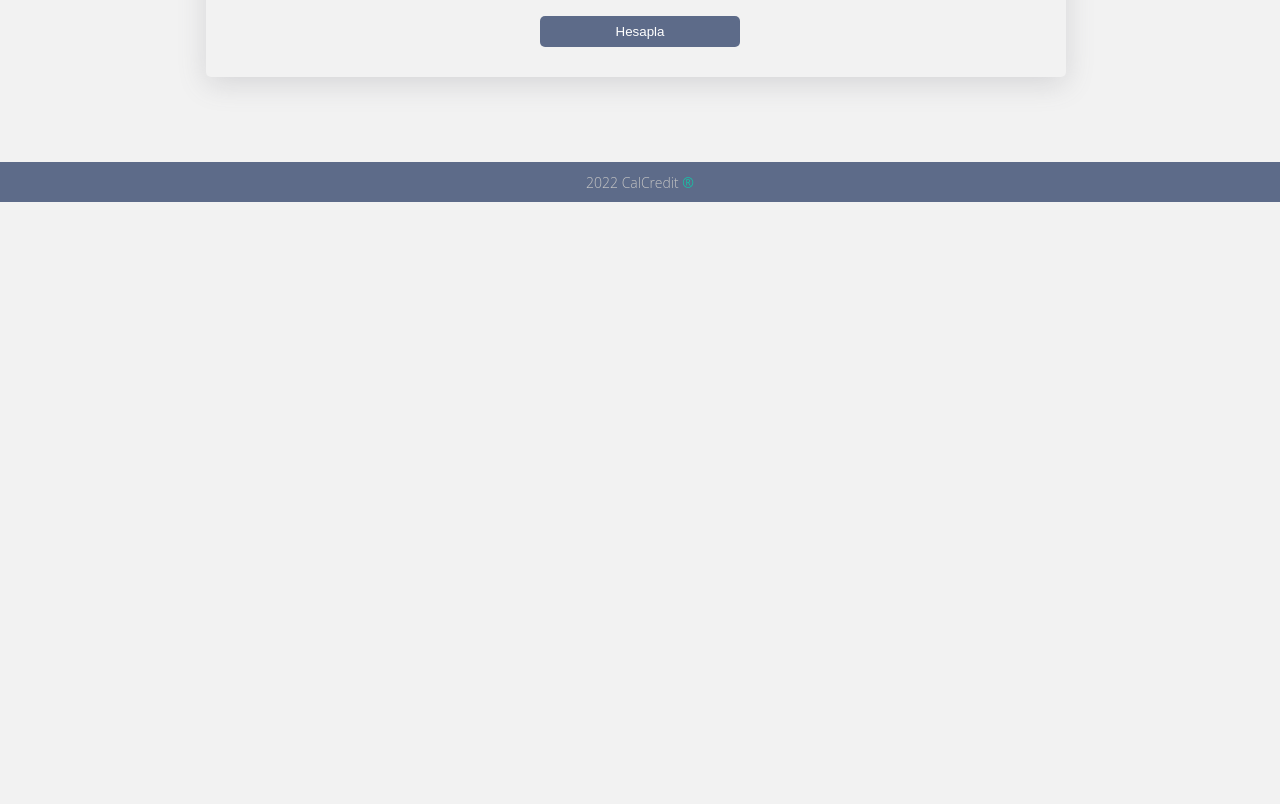
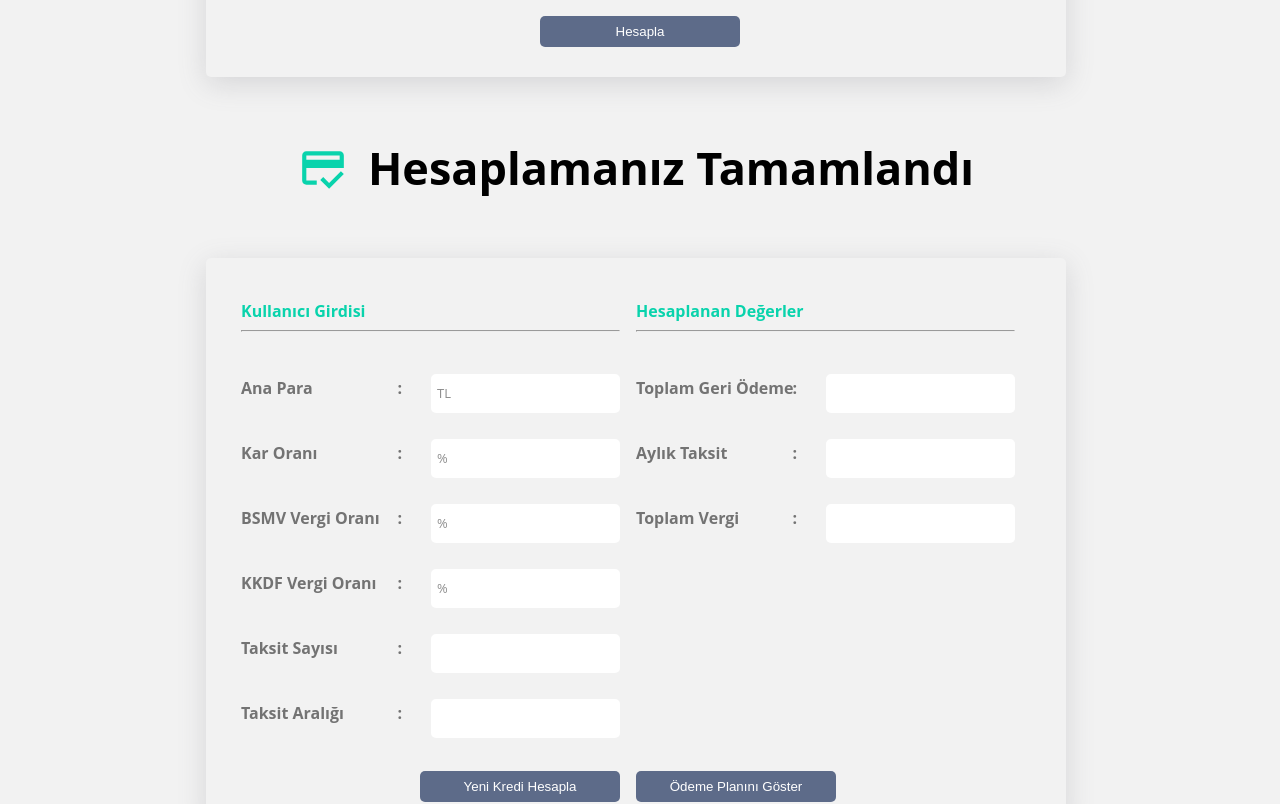
Before and after one commit to hkankyilmaz/fimple-credit-calculater, a React (Create React App) app: page / in a window 1280 px wide. Shown: the part 840-1644 px from the top of the page. Before the commit the page ends 1042 px from the top, so only its background shows below. Built offline with nearby package versions, Linux system fonts and the light colour scheme.

Commit message:
inputInfoContext added, useImperativeHandle hook used
-after the user submits the form the input information will be saved in the inutInfoContext
- if user click the start button will focus on first input area thans to useImperativeHandle hook
-some fixes

```diff
--- a/src/App.tsx
+++ b/src/App.tsx
@@ -4,6 +4,7 @@ import { theme, GlobalStyle } from "./theme";
 import { Routes, Route, BrowserRouter } from "react-router-dom";
 import { LanguageProvider } from "./store/languageContext";
 import { IThemeProvider } from "./store/themeContext";
+import { IinfoProvider } from "./store/inputInfoContext";
 import Header from "./components/header";
 import Home from "./components/home";
 import Footer from "./components/footer";
@@ -15,9 +16,11 @@ function App() {
         <ThemeProvider theme={theme}>
           <Header />
           <BrowserRouter>
-            <Routes>
-              <Route path="/" element={<Home />} />
-            </Routes>
+            <IinfoProvider>
+              <Routes>
+                <Route path="/" element={<Home />} />
+              </Routes>
+            </IinfoProvider>
           </BrowserRouter>
           <Footer />
           <GlobalStyle />
--- a/src/components/home/index.tsx
+++ b/src/components/home/index.tsx
@@ -6,12 +6,11 @@ import { StyledDiv } from "./styled";
 import IThemeContext from "../../store/themeContext";
 import UserInput from "./userInput";
 import { handleScroll } from "../../customHook/handleScroll";
-import Result from "./userInput/Result";
 
 function Home() {
   const { text } = useContext(LanguageContext);
   const { Itheme } = useContext(IThemeContext);
-  const inputRef = useRef<HTMLDivElement>(null);
+  const inputRef = useRef<any>(null);
   const inputForm = useRef<HTMLDivElement>(null);
 
   const gridCss = {
@@ -21,8 +20,7 @@ function Home() {
   };
 
   const handleClick = () => {
-    const input = inputRef.current?.lastChild as HTMLElement;
-    input !== null && input.focus();
+    inputRef.current.focusInput();
 
     handleScroll(inputForm);
   };
@@ -39,9 +37,6 @@ function Home() {
           <UserInput ref={inputRef} />
         </Grid>
       </StyledDiv>
-      <Grid container spacing={1} style={gridCss}>
-        <Result />
-      </Grid>
     </Container>
   );
 }
--- a/src/components/home/userInput/Result/index.tsx
+++ b/src/components/home/userInput/Result/index.tsx
@@ -1,9 +1,11 @@
-import React, { useContext } from "react";
+import React, { useContext, useImperativeHandle } from "react";
 import Grid from "@mui/material/Grid";
+import Container from "@mui/material/Container";
 import CreditScoreIcon from "@mui/icons-material/CreditScore";
 import LanguageContext from "../../../../store/languageContext";
 import IThemeContext from "../../../../store/themeContext";
 import { StyledDiv, StyledH1 } from "./styled";
+import IinfoContext from "../../../../store/inputInfoContext";
 
 const gridCss = {
   display: "flex",
@@ -15,10 +17,11 @@ const gridCss = {
 const Result = () => {
   const { text, language } = useContext(LanguageContext);
   const { Itheme } = useContext(IThemeContext);
-  console.log(Itheme);
+  const { info } = useContext(IinfoContext);
+
   return (
-    <div className="result-container" style={{ display: "none" }}>
-      <StyledH1 className="animate__animated animate__fadeInUp">
+    <>
+      <StyledH1 Itheme={Itheme} className="animate__animated animate__fadeInUp">
         <CreditScoreIcon
           style={{ marginRight: "20px", fontSize: "50px", color: "#09D3AC" }}
         />
@@ -32,49 +35,43 @@ const Result = () => {
             </h4>
             <div>
               <p className="frs-txt">
-                {" "}
                 {text.home.principal} <span>:</span>
               </p>
-              <p className="sc-txt"></p>
+              <p className="sc-txt">{info.principal} TL</p>
             </div>
             <div>
               <p className="frs-txt">
-                {" "}
                 {text.home.profitRate}
-                <span>:</span>{" "}
+                <span>:</span>
               </p>
-              <p className="sc-txt"></p>
+              <p className="sc-txt">%{info.profitRate}</p>
             </div>
             <div>
               <p className="frs-txt">
-                {" "}
                 {text.home.taxRateBSMV}
-                <span>:</span>{" "}
+                <span>:</span>
               </p>
-              <p className="sc-txt"></p>
+              <p className="sc-txt">%{info.taxRateBSMV}</p>
             </div>
             <div>
               <p className="frs-txt">
-                {" "}
                 {text.home.taxRateKKDF}
-                <span>:</span>{" "}
+                <span>:</span>
               </p>
-              <p className="sc-txt"></p>
+              <p className="sc-txt">%{info.taxRateKKDF}</p>
             </div>
             <div>
               <p className="frs-txt">
-                {" "}
                 {text.home.numOfIns} <span>:</span>
               </p>
-              <p className="sc-txt"></p>
+              <p className="sc-txt">{info.numberOfIns}</p>
             </div>
             <div>
               <p className="frs-txt">
-                {" "}
                 {text.home.insInterval}
-                <span>:</span>{" "}
+                <span>:</span>
               </p>
-              <p className="sc-txt"></p>
+              <p className="sc-txt">{info.insInterval}</p>
             </div>
           </Grid>
           <Grid sx={gridCss} container item xs={12} md={6}>
@@ -109,7 +106,7 @@ const Result = () => {
           <button> {text.home.resultScreen.showButton} </button>
         </div>
       </StyledDiv>
-    </div>
+    </>
   );
 };
 
--- a/src/components/home/userInput/Result/styled.ts
+++ b/src/components/home/userInput/Result/styled.ts
@@ -43,8 +43,15 @@ export const StyledDiv = styled.div<IItheme>`
     font-weight: bold;
   }
   .sc-txt {
+    display: flex;
+    justify-content: flex-start;
+    align-items: center;
     height: 2em;
     width: 50%;
+    padding: 0.5em 0.5em;
+    flex: 1;
+    color: #8c8c8c;
+    font-size: ${(props) => props.theme.fontSizes.small};
     background-color: ${(props) => props.theme.colors.white};
     border-radius: ${(props) => props.theme.radius.small};
   }
--- a/src/components/home/userInput/index.tsx
+++ b/src/components/home/userInput/index.tsx
@@ -1,4 +1,9 @@
-import React, { useContext, useEffect } from "react";
+import React, {
+  useContext,
+  useEffect,
+  useRef,
+  useImperativeHandle,
+} from "react";
 import "animate.css";
 import LanguageContext from "../../../store/languageContext";
 import IThemeContext from "../../../store/themeContext";
@@ -8,10 +13,23 @@ import { useForm } from "react-hook-form";
 import { FormInputs } from "./userInput";
 import ErrorField from "./errorField";
 import { focusImput } from "../../../customHook/focusImput";
+import IinfoContext from "../../../store/inputInfoContext";
+import Result from "./Result";
 
-const UserInput = React.forwardRef<HTMLDivElement>((props, inputRef) => {
+const UserInput = React.forwardRef<any>((props, inputRef) => {
   const { text, language } = useContext(LanguageContext);
   const { Itheme } = useContext(IThemeContext);
+  const { info, setInfo } = useContext(IinfoContext);
+  const ref = useRef<HTMLDivElement>(null);
+
+  useImperativeHandle(inputRef, () => {
+    return {
+      focusInput: () => {
+        const input = ref.current?.lastChild as HTMLElement;
+        input !== null && input.focus();
+      },
+    };
+  });
 
   const {
     register,
@@ -21,11 +39,21 @@ const UserInput = React.forwardRef<HTMLDivElement>((props, inputRef) => {
     handleSubmit,
     formState: { errors },
   } = useForm<FormInputs>({ criteriaMode: "all" });
-  const onSubmit = (data: FormInputs) => console.log(data, errors);
+  const onSubmit = (data: FormInputs) => {
+    setInfo({
+      principal: data.principal,
+      profitRate: data.profitRate,
+      taxRateBSMV: data.taxeRateBSMV,
+      taxRateKKDF: data.taxeRateKKDF,
+      numberOfIns: data.numOfIns,
+      insInterval: data.insInterval,
+    });
+  };
   const watchFields = watch(["numOfIns", "insInterval"]);
 
   useEffect(() => {
     focusImput(getValues(), setFocus);
+    console.log(info);
   }, [watchFields]);
 
   return (
@@ -50,7 +78,7 @@ const UserInput = React.forwardRef<HTMLDivElement>((props, inputRef) => {
             </p>
           </Grid>
           <Grid item xs={12} md={8}>
-            <div className="input" ref={inputRef}>
+            <div className="input" ref={ref}>
               <input
                 autoComplete="off"
                 placeholder={text.home.principalPlaceHolder}
@@ -224,6 +252,7 @@ const UserInput = React.forwardRef<HTMLDivElement>((props, inputRef) => {
         </Grid>
         <button type="submit">{text.home.calculateButton}</button>
       </StyledForm>
+      <Result />
     </>
   );
 });
--- /dev/null
+++ b/src/store/inputInfoContext/index.tsx
@@ -0,0 +1,26 @@
+import React, { useState, createContext } from "react";
+import { IInfoPropsContext, IInfoProps, IChildren } from "./inputInfo";
+
+const IinfoContext = createContext({} as IInfoPropsContext);
+
+export const IinfoProvider = ({ children }: IChildren) => {
+  const [info, setInfo] = useState({
+    principal: null,
+    profitRate: null,
+    taxRateBSMV: null,
+    taxRateKKDF: null,
+    numberOfIns: null,
+    insInterval: null,
+  } as IInfoProps);
+
+  const value = {
+    info,
+    setInfo,
+  };
+
+  return (
+    <IinfoContext.Provider value={value}> {children} </IinfoContext.Provider>
+  );
+};
+
+export default IinfoContext;
```
Also changed, not shown: src/store/inputInfoContext/inputInfo.d.ts (added, +24 -0 lines).
